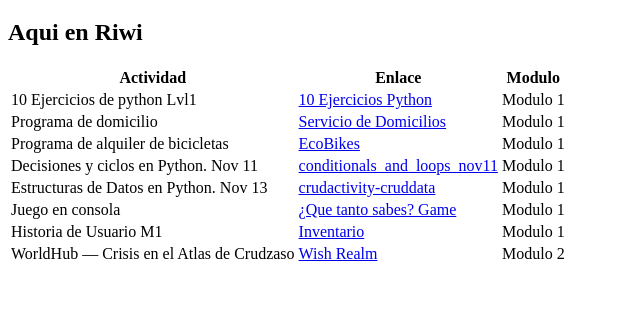
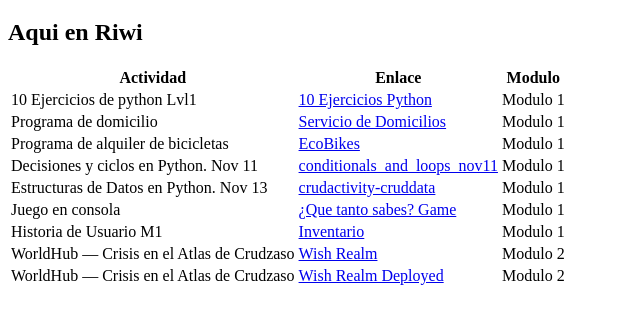
Before and after one commit to dquintor/portafolio, a plain HTML site: page index.html in a window 1280 px wide. Shown: the part 61-384 px from the top of the page, without its empty margins (0-640 px from the left). Drawn offline with Linux system fonts and the light colour scheme.

Commit message:
Add deployed link for Wish Realm in index.html

```diff
--- a/index.html
+++ b/index.html
@@ -52,5 +52,10 @@
     <td><a href="https://github.com/Choklitos21/WorldHub-AtlasCrudzaso-Wish.git"> Wish Realm </td>
     <td>Modulo 2</td>
   </tr>
+   </tr>
+    <td>WorldHub — Crisis en el Atlas de Crudzaso </td>
+    <td><a href="https://choklitos21.github.io/WorldHub-AtlasCrudzaso-Wish/"> Wish Realm Deployed</td>
+    <td>Modulo 2</td>
+  </tr>
 </table>
 </html>
```
